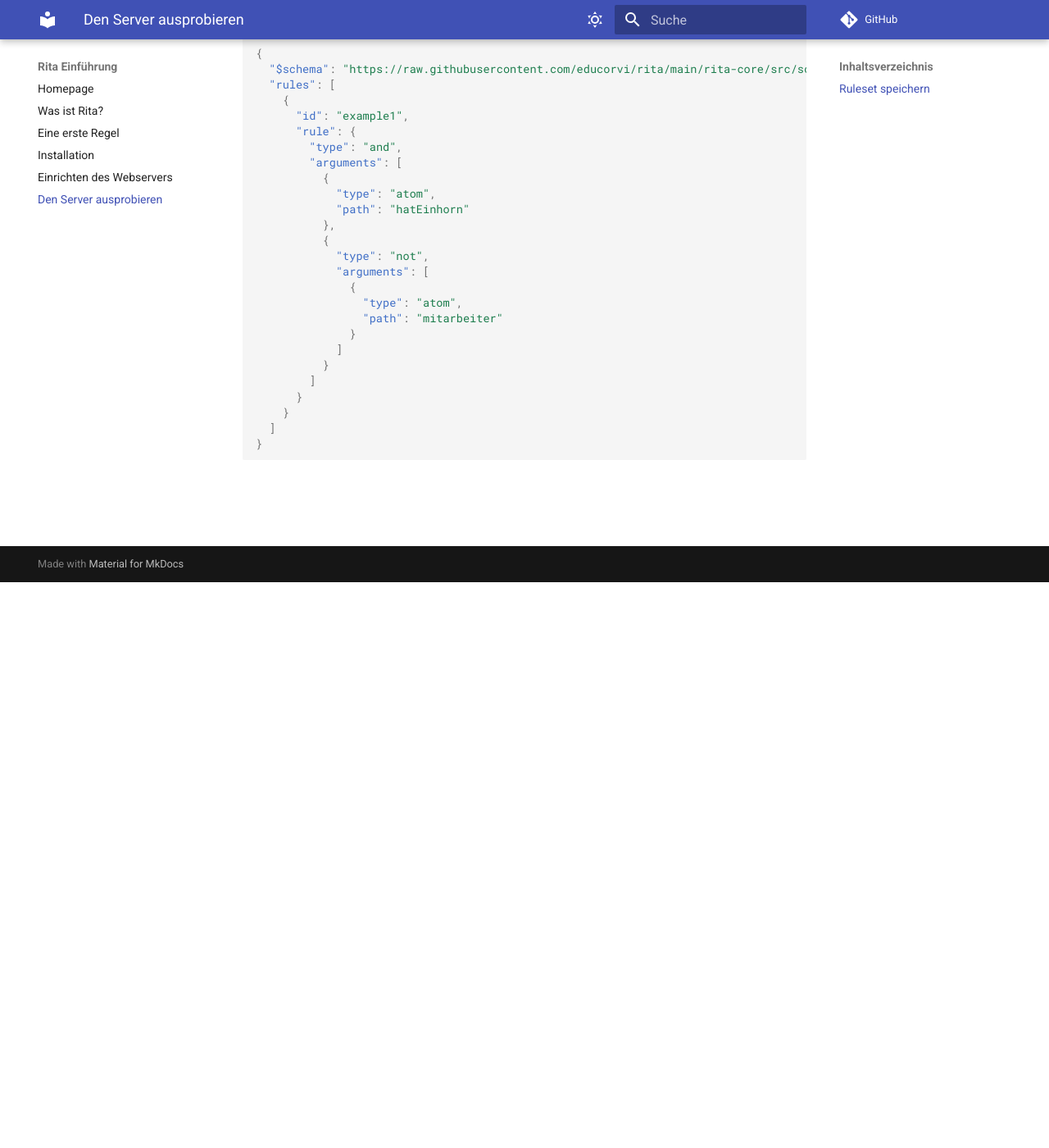
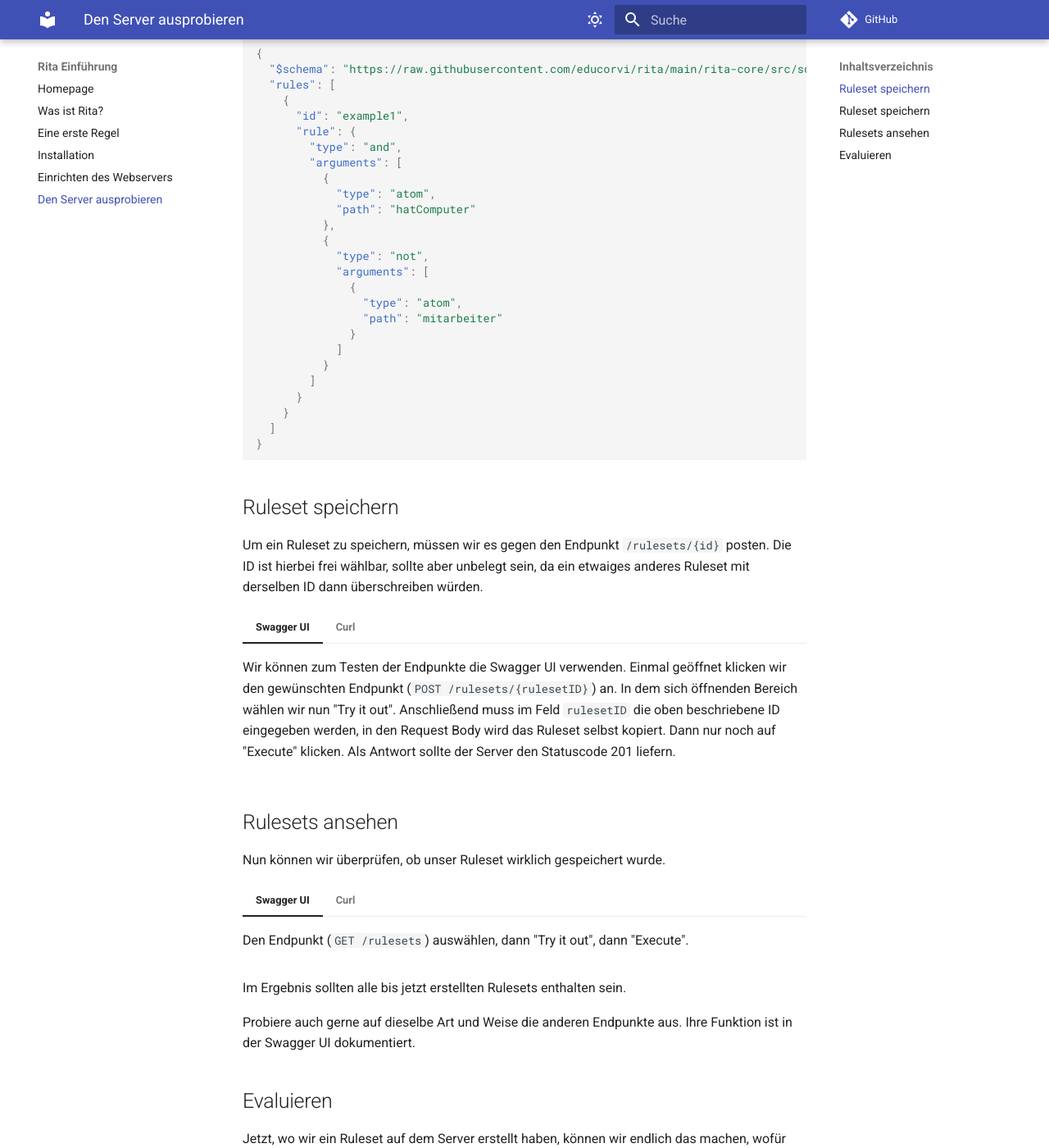
Before and after one commit to educorvi/rita_einfuehrung, an MkDocs documentation site: the page built from docs/05_spielen_mit_dem_server.md, in a window 1280 px wide and 1400 px high, scrolled down 690 px. Shown: the whole window at 82% size. Built offline with MkDocs 1.6.1 and Material for MkDocs 9.7.7, drawn with Linux system fonts in a browser that asks for light colours; comment, search, counter and statistics services are not loaded; some of the changed text lies outside the part shown.

Commit message:
evaluation und spielen mit dem Server

````diff
--- a/docs/05_spielen_mit_dem_server.md
+++ b/docs/05_spielen_mit_dem_server.md
@@ -22,7 +22,7 @@
         "arguments": [
           {
             "type": "atom",
-            "path": "hatEinhorn"
+            "path": "hatComputer"
           },
           {
             "type": "not",
@@ -39,3 +39,66 @@
   ]
 }
 ```
+
+## Ruleset speichern
+Um ein Ruleset zu speichern, müssen wir es gegen den Endpunkt `/rulesets/{id}` posten. Die ID ist hierbei frei wählbar, sollte aber unbelegt sein, da ein etwaiges anderes Ruleset mit derselben ID dann überschreiben würden.
+=== "Swagger UI"
+    Wir können zum Testen der Endpunkte die Swagger UI verwenden. Einmal geöffnet klicken wir den gewünschten Endpunkt (`POST /rulesets/{rulesetID}`) an. In dem sich öffnenden Bereich wählen wir nun "Try it out". Anschließend muss im Feld `rulesetID` die oben beschriebene ID eingegeben werden, in den Request Body wird das Ruleset selbst kopiert. Dann nur noch auf "Execute" klicken. Als Antwort sollte der Server den Statuscode 201 liefern.
+
+=== "Curl"
+    Zunächst speichern wir das Ruleset in eine Datei, z.B. `ruleset.json`. Anschließend kann das Ruleset gepostet werden. Als frei wählbare ID nimmt dieses Beispiel den Wert 0.
+    ```bash
+    curl -X POST -H "Content-Type: application/json" -d @ruleset.json http://localhost:3000/rulesets/0
+    ```
+
+## Rulesets ansehen
+Nun können wir überprüfen, ob unser Ruleset wirklich gespeichert wurde.
+=== "Swagger UI"
+    Den Endpunkt (`GET /rulesets`) auswählen, dann "Try it out", dann "Execute".
+
+=== "Curl"
+    ```bash
+    curl http://localhost:3000/rulesets
+    ```
+Im Ergebnis sollten alle bis jetzt erstellten Rulesets enthalten sein.
+
+Probiere auch gerne auf dieselbe Art und Weise die anderen Endpunkte aus. Ihre Funktion ist in der Swagger UI dokumentiert.
+
+## Evaluieren
+Jetzt, wo wir ein Ruleset auf dem Server erstellt haben, können wir endlich das machen, wofür Rita eigentlich gedacht ist: Daten auf diesen Regeln auswerten. Dafür müssen wir die Daten an den Endpunkt `/evaluate/{id}` posten, wobei die Daten im Body übergeben werden und die id in der URL der ID der Regel (in unserem Fall 0) entspricht, die wir auswerten wollen.
+Die Daten sind frei wählbar, hier ein Beispiel, das zu wahr auswertet:
+
+```json
+{
+  "hatComputer": true,
+  "mitarbeiter": false
+}
+```
+=== "Swagger UI"
+    Den Endpunkt (`GET /rulesets`) auswählen, dann "Try it out", dann bei rulesetID die ID (in unserem Fall 0) und beim Request body die Daten eingeben und "Execute" drücken.
+
+=== "Curl"
+    ```bash
+    curl -X POST -H "Content-Type: application/json" -d "{\"hatComputer\": true,\"mitarbeiter\": false}" http://localhost:3000/evaluate/0
+    ```
+
+Dabei sollte folgendes Ergebnis zurückkommen:
+```json
+{
+  "result": true, // (1)
+  "details": [ // (2)
+    {
+      "id": "example1",
+      "result": true
+    }
+  ],
+  "counts": { // (3)
+    "true": 1,
+    "false": 0
+  }
+}
+```
+
+1. Ist das Gesamtergebnis des Rulesets. Nur dann `true`, wenn auch alle Regeln in diesem Ruleset `true` sind.
+2. Gibt für jede Regel das individuelle Ergebnis an.
+3. Anzahl der erfüllten und Anzahl der unerfüllten Regeln.
--- a/mkdocs.yml
+++ b/mkdocs.yml
@@ -6,6 +6,7 @@
   features:
     - navigation.instant
     - content.tabs.link
+    - content.code.annotate
   palette:
 
     # Palette toggle for light mode
````
Also changed, not shown: docs/index.md (+1 -1 lines).
